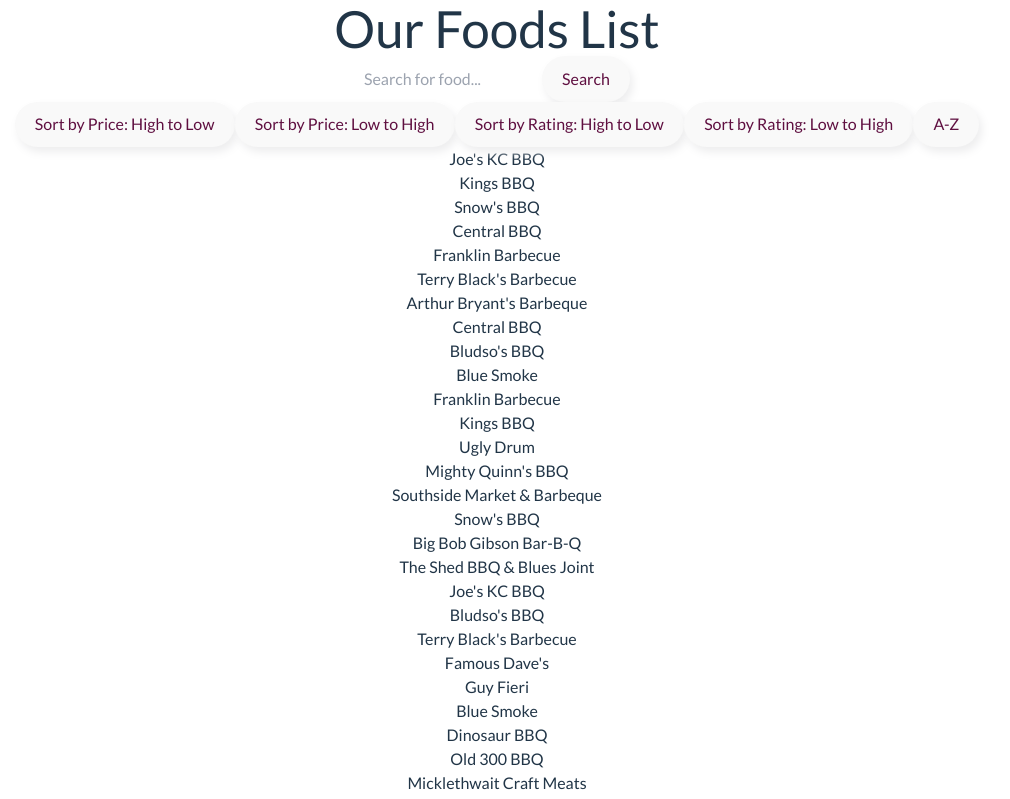
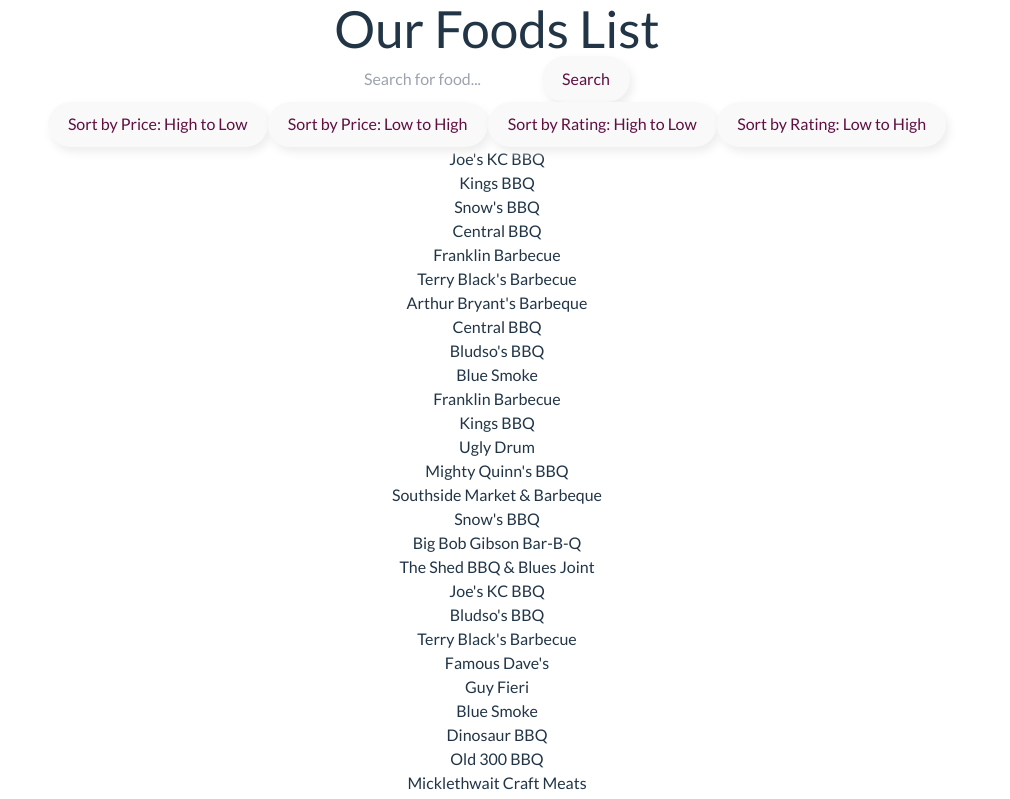
Before and after one commit to chingu-voyages/v50-tier2-team-15, a React (Vite) app: page /foods in a window 1280 px wide. Shown: the top 799 px of the page, without its empty margins (143-1153 px from the left). Built offline with nearby package versions, Linux system fonts and the light colour scheme.

Commit message:
change: Remove sortAlphabetically function from FilterButtons component

```diff
--- a/src/components/Dashboard/FilterButtons.jsx
+++ b/src/components/Dashboard/FilterButtons.jsx
@@ -1,5 +1,5 @@
 import { useDispatch } from "react-redux";
-import { sortByPriceHighToLow, sortByPriceLowToHigh, sortByRatingHighToLow, sortByRatingLowToHigh, sortAlphabetically } from "../../slices/foodDataApiSlice";
+import { sortByPriceHighToLow, sortByPriceLowToHigh, sortByRatingHighToLow, sortByRatingLowToHigh } from "../../slices/foodDataApiSlice";
 
 const FilterButtons = () => {
   const dispatch = useDispatch();
@@ -20,9 +20,6 @@ const FilterButtons = () => {
     dispatch(sortByRatingLowToHigh());
   };
 
-   const handleSortAlphabetically = () => {
-    dispatch(sortAlphabetically());
-  };
 
   return (
     <div>
@@ -30,7 +27,6 @@ const FilterButtons = () => {
       <button onClick={handleSortByPriceLowToHigh}>Sort by Price: Low to High</button>
       <button onClick={handleSortByRatingHighToLow}>Sort by Rating: High to Low</button>
       <button onClick={handleSortByRatingLowToHigh}>Sort by Rating: Low to High</button>
-      <button onClick={handleSortAlphabetically}>A-Z</button>
     </div>
   );
 };
--- a/src/slices/foodDataApiSlice.js
+++ b/src/slices/foodDataApiSlice.js
@@ -18,7 +18,7 @@ const foodDataSlice = createSlice({
     searchTerm: "",
     filteredFoods: [],
   },
-    reducers: {
+  reducers: {
     selectFood(state, action) {
       state.selectedFood = action.payload;
     },
@@ -40,9 +40,6 @@ const foodDataSlice = createSlice({
     sortByRatingLowToHigh: (state) => {
       state.filteredFoods = [...state.filteredFoods].sort((a, b) => a.rate - b.rate);
     },
-    sortAlphabetically: (state) => {
-      state.filteredFoods = [...state.filteredFoods].sort((a, b) => a.name.localeCompare(b.name));
-    },
   },
   extraReducers: (builder) => {
     builder
@@ -61,6 +58,6 @@ const foodDataSlice = createSlice({
   },
 });
 
-export const { selectFood, filterFoods, sortByPriceHighToLow, sortByPriceLowToHigh, sortByRatingHighToLow, sortByRatingLowToHigh, sortAlphabetically } = foodDataSlice.actions;
+export const { selectFood, filterFoods, sortByPriceHighToLow, sortByPriceLowToHigh, sortByRatingHighToLow, sortByRatingLowToHigh } = foodDataSlice.actions;
 
 export default foodDataSlice.reducer;
```
